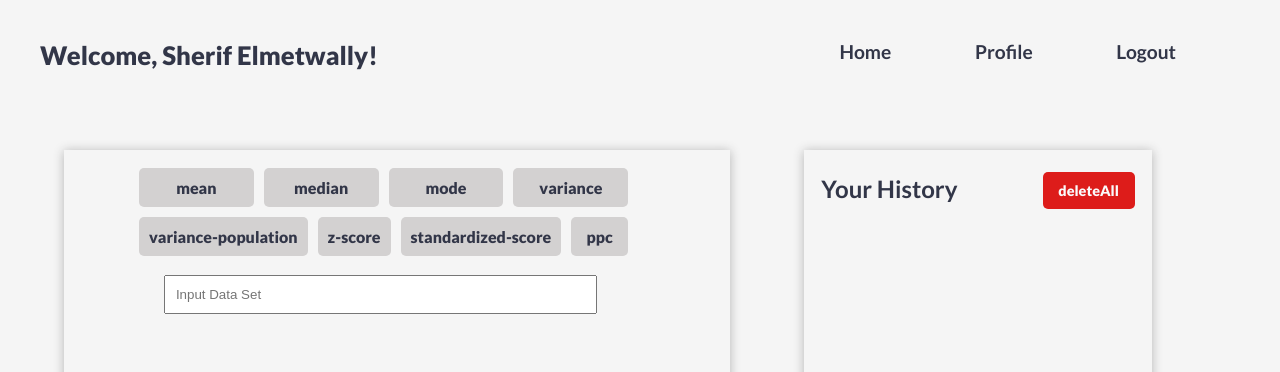
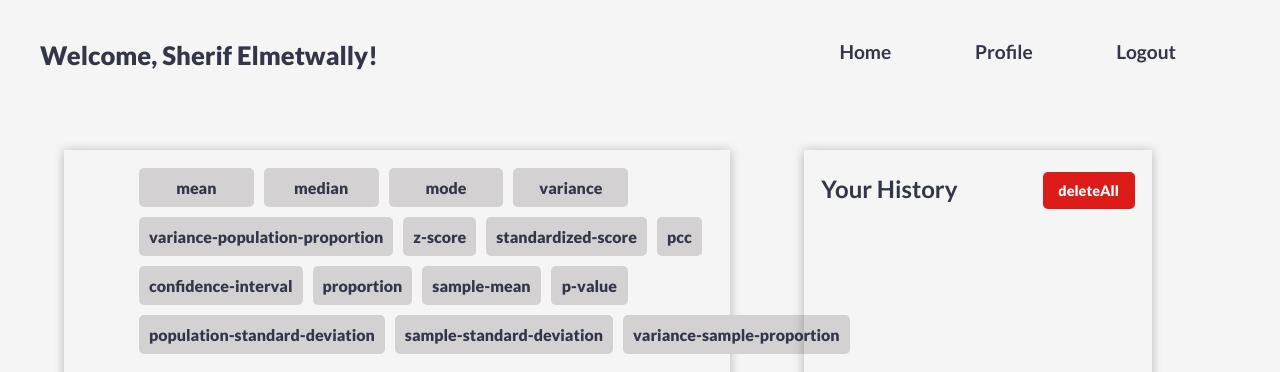
Before and after one commit to am2892/MiniProj3, a Flask app: page /profile in a window 1280 px wide. Shown: the top 372 px of the page. Run offline with Flask 2, Linux system fonts and the light colour scheme; a user stored in the database is signed in; data comes from the database, SQL or seed files in the repository.

Commit message:
FIX: Updated profile.html file

```diff
--- a/project/templates/profile.html
+++ b/project/templates/profile.html
@@ -15,10 +15,21 @@
                     <input type="submit" value="variance" class="button" type="submit" name="function" />
                   </div>
                   <div class="buttons-row">
-                    <input type="submit" value="variance-population" class="button" type="submit" name="function" />
+                    <input type="submit" value="variance-population-proportion" class="button" type="submit" name="function" />
                     <input type="submit" value="z-score" class="button" type="submit" name="function" />
                     <input type="submit" value="standardized-score" class="button" type="submit" name="function" />
-                    <input type="submit" value="ppc" class="button" type="submit" name="function" />
+                    <input type="submit" value="pcc" class="button" type="submit" name="function" />
+                  </div>
+                  <div class="buttons-row">
+                    <input type="submit" value="confidence-interval" class="button" type="submit" name="function" />
+                    <input type="submit" value="proportion" class="button" type="submit" name="function" />
+                    <input type="submit" value="sample-mean" class="button" type="submit" name="function" />
+                    <input type="submit" value="p-value" class="button" type="submit" name="function" />
+                  </div>
+                  <div class="buttons-row">
+                    <input type="submit" value="population-standard-deviation" class="button" type="submit" name="function" />
+                    <input type="submit" value="sample-standard-deviation" class="button" type="submit" name="function" />
+                    <input type="submit" value="variance-sample-proportion" class="button" type="submit" name="function" />
                   </div>
                 </div>
                 <div class="input-wrapper">
```
